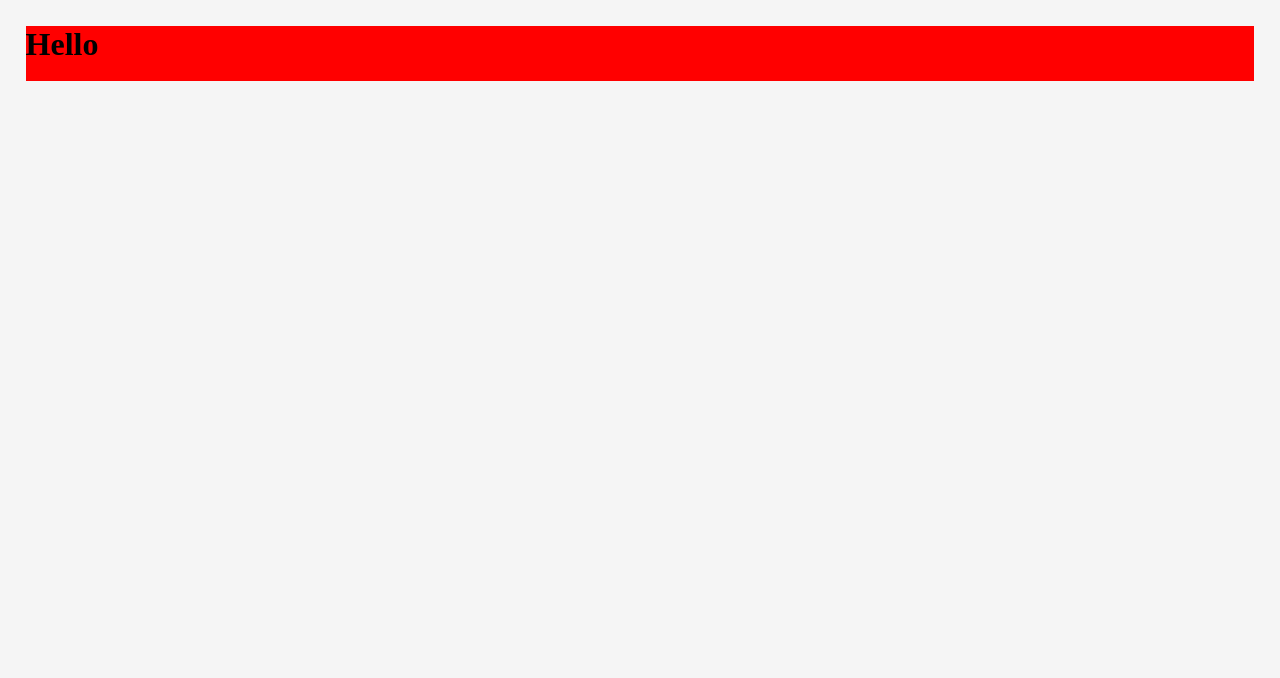
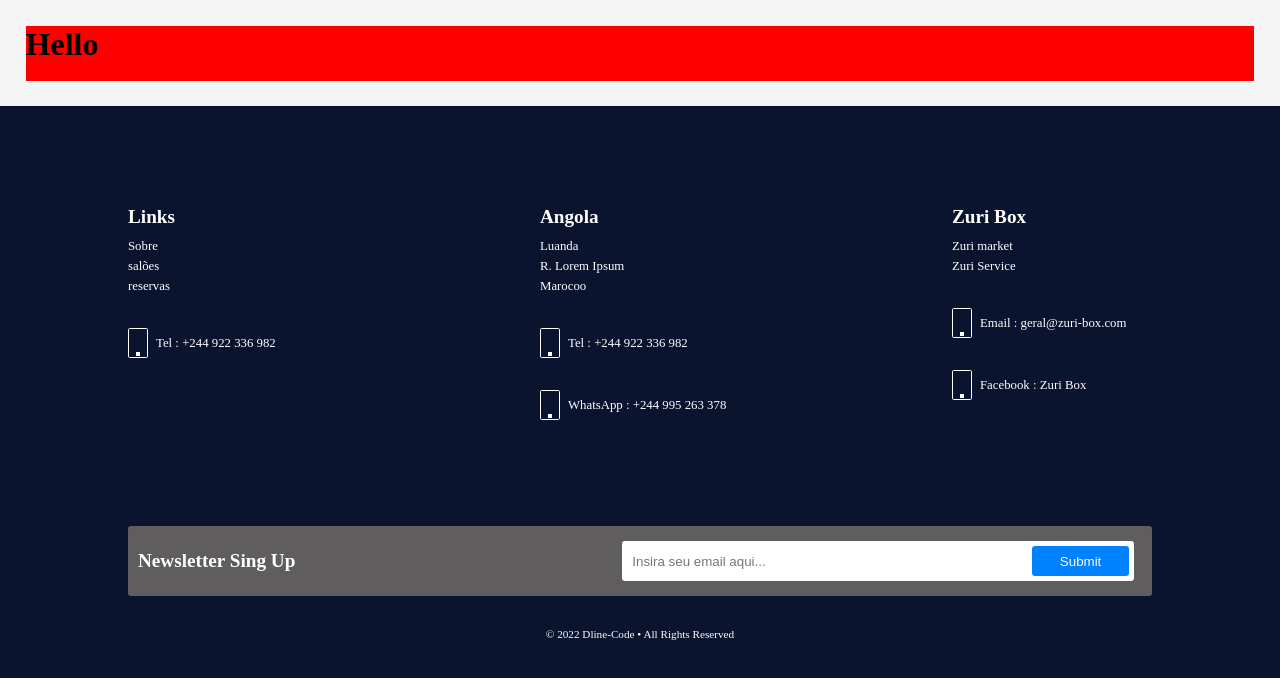
Before and after one commit to jgoncalves8080/travel-app, a React (Create React App) app: page / in a window 1280 px wide. Shown: the top 678 px of the page. Built offline with nearby package versions, Linux system fonts and the light colour scheme.

Commit message:
finalizando o footer

```diff
--- a/src/App.js
+++ b/src/App.js
@@ -1,13 +1,16 @@
 import { ThemeProvider } from 'styled-components';
+import Footer from './components/footer/index';
 import Header from './components/header';
 import GlobalStyle from './styles/global';
 import { theme } from './styles/theme';
+
 
 function App() {
   return (
     <ThemeProvider theme={theme}>
       <GlobalStyle />
       <Header theme={theme} />
+      <Footer/>
     </ThemeProvider>
   );
 }
--- /dev/null
+++ b/src/components/footer/Button.jsx
@@ -0,0 +1,45 @@
+import React from 'react'
+import styled from 'styled-components';
+
+
+const InputEmail = styled.input`
+
+    width: 40vw;
+    height: 40px;
+    padding: 10px;
+    box-sizing: border-box;
+    border-radius: 0.2rem;
+    outline: none;
+    border: none;
+
+`;
+
+const InputArea = styled.section`
+    position: relative;
+    right: -7vw;
+`;
+
+const ButtonSubmit = styled.button`
+
+    width: 7.6vw;
+    height: 30px;
+    position: relative;
+    right: 8vw;
+    color : ${({theme}) => theme.colors.neutral.white};
+    background: ${({theme}) => theme.colors.secondary.purple};
+    border: none;
+    outline: none;
+    border-radius: 0.2rem;
+`
+
+
+const Button = (props, ...pros) => {
+  return (
+    <InputArea>
+        <InputEmail type={props.type} placeholder={props.placeholder}/>
+        <ButtonSubmit>Submit</ButtonSubmit>
+    </InputArea>
+  )
+}
+
+export default Button;
--- a/src/components/footer/index.jsx
+++ b/src/components/footer/index.jsx
@@ -1,9 +1,185 @@
 import React from 'react';
+import { Container } from './styles';
+import styled from 'styled-components';
+import Button from './Button';
 
 // import { Container } from './styles';
 
+
+const Section = styled.section`
+
+  width: 80%;
+  height: 300px;
+
+  margin: 0 auto;
+  margin-top: 100px;
+  display: flex;
+  justify-content: space-between;
+
+
+`
+const Point = styled.div`
+
+  width: 0.2rem;
+  height: 0.2rem;
+  background: #fff;
+
+  margin-bottom: 0.1rem;
+
+
+`
+
+const Titulo = styled.h1`
+
+  color : ${({theme})=> theme.colors.neutral.white};
+  font-size: ${({theme})=> theme.font.sizings.xsmall};
+  margin-bottom: 0.5rem;
+
+`;
+
+const Titulo2 = styled.h1`
+
+  color : ${({theme}) => theme.colors.neutral.white};
+  font-size: ${({theme})=> theme.font.sizings.xsmall};
+
+
+
+`;
+
+const Lists = styled.ul`
+
+  width: 200px;
+  height: 20px;
+  line-height: 20px;
+  display: flex;
+  flex-direction: column;
+  justify-content: space-between;
+
+`;
+
+const Botton = styled.div`
+
+  color: ${({theme}) => theme.colors.neutral.white};
+  margin-top: 2rem;
+  font-size: 0.8rem;
+  display: flex;
+  align-items: center;
+
+`
+
+const Squad = styled.div`
+
+  width: 20px;
+  height: 30px;
+
+  border: 1px solid #fff;
+  border-radius: 0.1rem;
+  margin-right: 0.5rem;
+  display: flex;
+  flex-direction: column;
+  align-items: center;
+  justify-content: end;
+`;
+
+const Item = styled.li`
+
+  color: ${({theme}) => theme.colors.neutral.white};
+  list-style-type: none;
+  font-size: 0.8rem;
+
+`;
+const Texto =styled.span`
+    color: ${({theme})=> theme.colors.neutral.white}
+ `;
+
+const Newsletter = styled.section`
+
+  width: 80%;
+  height: 70px;
+  margin: 0 auto;
+  background: ${({theme}) => theme.colors.primary.dark};
+  margin-top: 20px;
+  display: flex;
+  justify-content: space-between;
+  align-items: center;
+  padding-left: 10px;
+  padding-right: 10px;
+  border-radius: 0.2rem;
+  margin-bottom: 2rem;
+`
+
+const Terms = styled.div`
+
+  color: ${({theme}) => theme.colors.neutral.white};
+
+  margin: 0 auto;
+
+  font-size: 0.7rem;
+
+`;
+
+  const Dados = [
+  {
+    titulo: 'Links',
+    items: ['Sobre','salões', 'reservas'],
+    tel:[{name:'Tel', content: '+244 922 336 982'}],
+  },
+
+  {
+    titulo: 'Angola',
+    items: ['Luanda','R. Lorem Ipsum', 'Marocoo'],
+    tel:[{name:'Tel', content: '+244 922 336 982'}, {name:'WhatsApp', content: '+244 995 263 378'}],
+  },
+
+  {
+    titulo: 'Zuri Box',
+    items: ['Zuri market','Zuri Service'],
+    tel:[{name:'Email', content: 'geral@zuri-box.com'}, {name:'Facebook', content: 'Zuri Box'}],
+  },
+
+
+
+];
+
 function Footer() {
-  return <div />;
+
+
+
+
+  return (
+
+    <Container>
+      <Section>
+        {Dados.map(obj =>{
+
+          return(
+          <div>
+           <Titulo>{obj.titulo}</Titulo>
+           <Item>{obj.items.map(item => <Lists>{item}</Lists>)}</Item>
+
+          {obj.tel.map((item) =>{
+            return(
+            <Botton>
+            <Squad>
+            <Point/>
+             </Squad>
+              <Texto>{item.name} : {item.content}</Texto>
+            </Botton>
+            )
+          })}
+          </div>
+          )
+        })}
+       </Section>
+      <Newsletter>
+      <Titulo2>Newsletter Sing Up</Titulo2>
+      <Button type="Email" placeholder="Insira seu email aqui..."/>
+      </Newsletter>
+
+      <Terms>© 2022 Dline-Code  •  All Rights Reserved</Terms>
+    </Container>
+
+  );
 }
 
 export default Footer;
--- a/src/components/footer/styles.jsx
+++ b/src/components/footer/styles.jsx
@@ -1,3 +1,13 @@
 import styled from 'styled-components';
 
-export const Container = styled.div``;
+
+export const Container = styled.div`
+    width: 100%;
+    height: 90vh;
+    background: #0A142F;
+    display: flex;
+    flex-direction: column;
+
+    background-size: cover;
+
+`;
```
